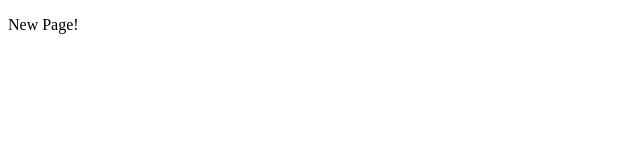
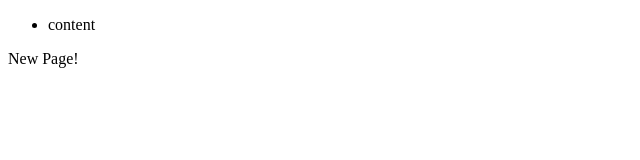
Before and after one commit to wasim221/samplePage, a plain HTML site: page index.html in a window 1280 px wide. Shown: the whole page, without its empty margins (0-640 px from the left). Drawn offline with Linux system fonts and the light colour scheme.

Commit message:
added nav bar

```diff
--- a/index.html
+++ b/index.html
@@ -4,6 +4,11 @@
 	<title>Hello</title>
 </head>
 <body>
+		<nav>
+			<ul>
+				<li> content</li>
+			</ul>
+		</nav>
 		<p>New Page!</p>
 </body>
 </html>
```
